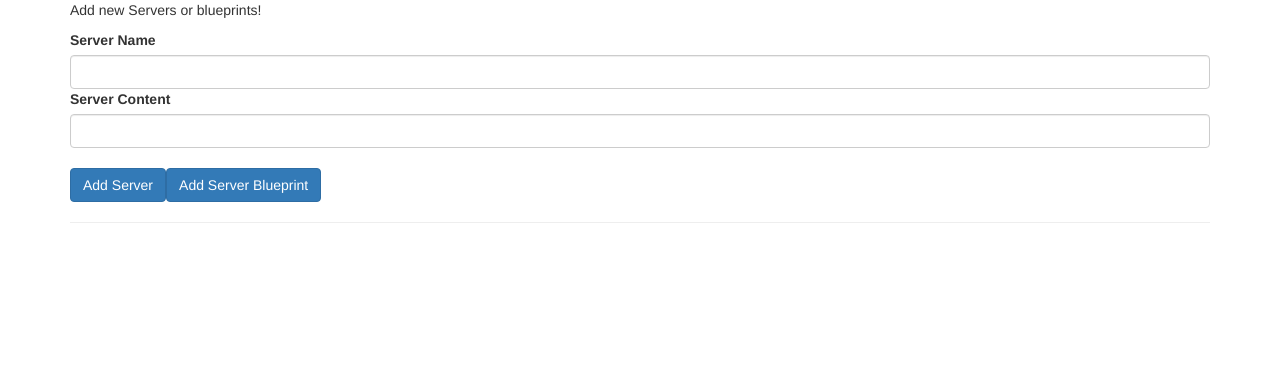
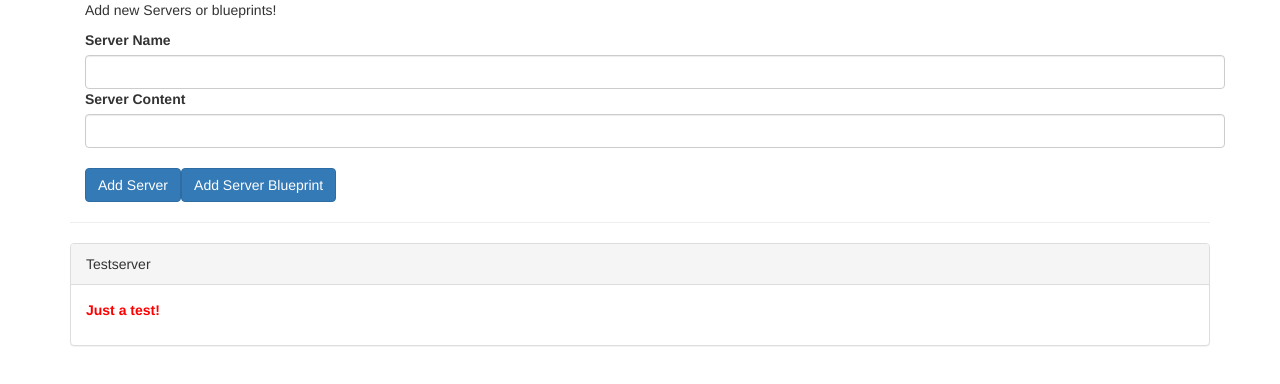
Before and after one commit to ChrisKaczynski/Angular10Complete, an Angular app in the folder angular-complete/: page / in a window 1280 px wide. Shown: the top 384 px of the page. Built offline with nearby package versions, Linux system fonts and the light colour scheme.

Commit message:
custom events between components

```diff
--- a/angular-complete/src/app/app.component.html
+++ b/angular-complete/src/app/app.component.html
@@ -1,34 +1,17 @@
 <div class="container">
-  <div class="row">
-    <div class="col-xs-12">
-      <p>Add new Servers or blueprints!</p>
-      <label>Server Name</label>
-      <input type="text" class="form-control" [(ngModel)]="newServerName">
-      <label>Server Content</label>
-      <input type="text" class="form-control" [(ngModel)]="newServerContent">
-      <br>
-      <button
-        class="btn btn-primary"
-        (click)="onAddServer()">Add Server</button>
-      <button
-        class="btn btn-primary"
-        (click)="onAddBlueprint()">Add Server Blueprint</button>
-    </div>
-  </div>
+ <app-cockpit
+    (serverCreated)="onServerAdded($event)"
+    (blueprintCreated)="onBlueprintAdded($event)">
+
+
+  </app-cockpit>
   <hr>
   <div class="row">
     <div class="col-xs-12">
-      <div
-        class="panel panel-default"
-        *ngFor="let element of serverElements">
-        <div class="panel-heading">{{ element.name }}</div>
-        <div class="panel-body">
-          <p>
-            <strong *ngIf="element.type === 'server'" style="color: red">{{ element.content }}</strong>
-            <em *ngIf="element.type === 'blueprint'">{{ element.content }}</em>
-          </p>
-        </div>
-      </div>
+      <app-server-element
+        *ngFor="let serverElement of serverElements"
+        [srvElement]="serverElement">
+      </app-server-element>
     </div>
   </div>
 </div>
--- a/angular-complete/src/app/app.component.ts
+++ b/angular-complete/src/app/app.component.ts
@@ -6,23 +6,24 @@
   styleUrls: ['./app.component.scss']
 })
 export class AppComponent {
-  serverElements = [];
-  newServerName = '';
-  newServerContent = '';
+  serverElements = [{type: 'server', name: 'Testserver', content: 'Just a test!'}];
 
-  onAddServer() {
+  onServerAdded(serverData: {serverName: string, serverContent: string}) {
+
     this.serverElements.push({
       type: 'server',
-      name: this.newServerName,
-      content: this.newServerContent
+      name: serverData.serverName,
+      content: serverData.serverContent
     });
+
   }
 
-  onAddBlueprint() {
+  onBlueprintAdded(blueprintData: {serverName: string, serverContent: string}) {
     this.serverElements.push({
       type: 'blueprint',
-      name: this.newServerName,
-      content: this.newServerContent
+      name: blueprintData.serverName,
+      content: blueprintData.serverContent
     });
+
   }
 }
--- a/angular-complete/src/app/app.module.ts
+++ b/angular-complete/src/app/app.module.ts
@@ -4,10 +4,14 @@
 
 
 import { AppComponent } from './app.component';
+import { CockpitComponent } from './cockpit/cockpit.component';
+import { ServerElementComponent } from './server-element/server-element.component';
 
 @NgModule({
   declarations: [
-    AppComponent
+    AppComponent,
+    CockpitComponent,
+    ServerElementComponent
   ],
   imports: [
     BrowserModule,
--- /dev/null
+++ b/angular-complete/src/app/cockpit/cockpit.component.html
@@ -0,0 +1,21 @@
+<div class="container">
+
+    <div class="row">
+        <div class="col-xs-12">
+
+  <p>Add new Servers or blueprints!</p>
+  <label>Server Name</label>
+  <input type="text" class="form-control" [(ngModel)]="newServerName">
+  <label>Server Content</label>
+  <input type="text" class="form-control" [(ngModel)]="newServerContent">
+  <br>
+  <button
+    class="btn btn-primary"
+    (click)="onAddServer()">Add Server</button>
+  <button
+    class="btn btn-primary"
+    (click)="onAddBlueprint()">Add Server Blueprint</button>
+        </div>
+      </div>
+
+</div>
--- /dev/null
+++ b/angular-complete/src/app/cockpit/cockpit.component.ts
@@ -0,0 +1,34 @@
+import { Component, OnInit, EventEmitter, Output } from '@angular/core';
+
+@Component({
+  selector: 'app-cockpit',
+  templateUrl: './cockpit.component.html',
+  styleUrls: ['./cockpit.component.scss']
+})
+export class CockpitComponent implements OnInit {
+
+
+  @Output() serverCreated = new EventEmitter<{serverName: string, serverContent: string}>();
+  @Output() blueprintCreated = new EventEmitter<{serverName: string, serverContent: string}>();
+
+  newServerName = '';
+  newServerContent= '';
+
+
+  constructor() { }
+
+
+
+  ngOnInit(): void {
+  }
+
+
+  onAddServer() {
+    this.serverCreated.emit({serverName: this.newServerName, serverContent: this.newServerContent});
+  }
+
+  onAddBlueprint() {
+    this.serverCreated.emit({serverName: this.newServerName, serverContent: this.newServerContent});
+  }
+
+}
--- /dev/null
+++ b/angular-complete/src/app/server-element/server-element.component.html
@@ -0,0 +1,10 @@
+<div
+        class="panel panel-default">
+        <div class="panel-heading">{{ element.name }}</div>
+        <div class="panel-body">
+          <p>
+            <strong *ngIf="element.type === 'server'" style="color: red">{{ element.content }}</strong>
+            <em *ngIf="element.type === 'blueprint'">{{ element.content }}</em>
+          </p>
+        </div>
+</div>
--- /dev/null
+++ b/angular-complete/src/app/server-element/server-element.component.ts
@@ -0,0 +1,18 @@
+import { Component, OnInit, Input } from '@angular/core';
+
+@Component({
+  selector: 'app-server-element',
+  templateUrl: './server-element.component.html',
+  styleUrls: ['./server-element.component.scss']
+})
+export class ServerElementComponent implements OnInit {
+
+  @Input('srvElement') element: {type: string, name: string, content: string};
+
+
+  constructor() { }
+
+  ngOnInit(): void {
+  }
+
+}
```
Also changed, not shown: angular-complete/src/app/app.component.old.html (renamed from angular-complete/src/app/app.component.oild.html), angular-complete/src/app/cockpit/cockpit.component.scss (added), angular-complete/src/app/server-element/server-element.component.scss (added), 2 other files (tests, documents, lock files or other folders).
